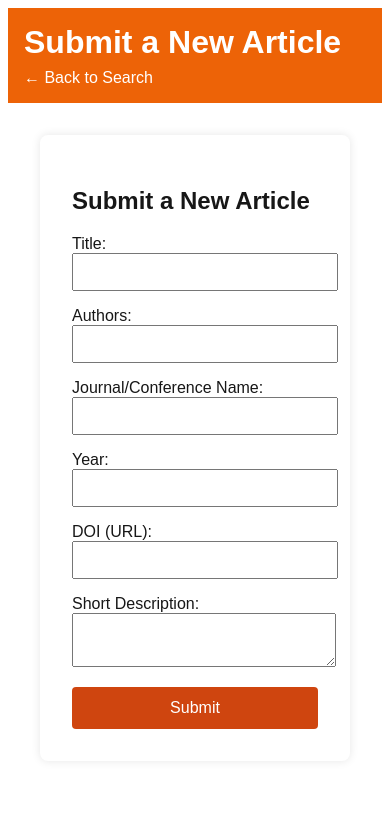
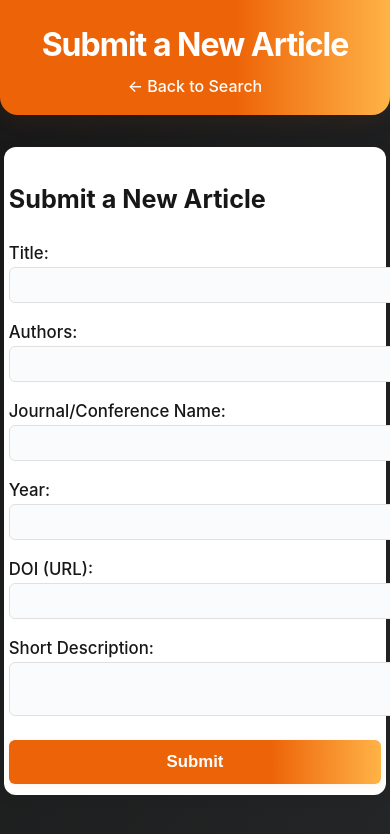
Before and after one commit to Kandyli007/frontend, a Next.js app: page /submit in a window 390 px wide. Shown: the top 834 px of the page. Built offline with nearby package versions, Linux system fonts and the light colour scheme; no server answers.

Commit message:
center the header and main content, ensure text visible on white background

```diff
--- a/styles/globals.css
+++ b/styles/globals.css
@@ -2,7 +2,6 @@
 @tailwind base;
 @tailwind components;
 @tailwind utilities;
-
 
 /*here is the color for background and foreground */
 :root {
@@ -28,40 +27,76 @@
 
 /*change the body style in here*/
 body {
-  background: var(--background);
+  background: linear-gradient(120deg, #181818 0%, #232526 100%);
   color: var(--foreground);
-  font-family: Arial, Helvetica, sans-serif;
+  font-family: "Inter", system-ui, Arial, Helvetica, sans-serif;
+  font-size: 1.05rem;
+  line-height: 1.6;
+  margin: 0;
+  min-height: 100vh;
+}
+
+/* Center the main content vertically and horizontally */
+.page-center {
+  min-height: calc(100vh - 120px); /* Adjust for header height */
+  display: flex;
+  align-items: center;
+  justify-content: center;
 }
 
 /*the second part：my style of columns, button, and tables */
 
 /*the front page style */
 header {
-  background: #ed6307;
+  background: linear-gradient(90deg, #ed6307 60%, #ffb347 100%);
   color: white;
-  padding: 1rem;
+  padding: 1.2rem 1.5rem 1rem 1.5rem;
+  border-radius: 0 0 18px 18px;
+  box-shadow: 0 4px 24px rgba(237, 99, 7, 0.08);
+  margin-bottom: 1.5rem;
+  text-align: center; /* Center all header content */
 }
 header h1 {
-  margin: 0 0 0.5rem 0;
+  margin: 0 0 0.2rem 0;
+  font-size: 2rem;
+  font-weight: 700;
+  letter-spacing: -1px;
+  text-align: center; /* Ensure h1 is centered */
+}
+header nav {
+  margin-top: 0.2rem;
+  display: flex;
+  justify-content: center; /* Center nav links */
+  gap: 1.2rem;
 }
 header nav a {
   color: #fff;
-  margin-right: 1rem;
+  margin-right: 0; /* Remove right margin, use gap instead */
   text-decoration: none;
+  font-weight: 500;
+  transition: text-decoration 0.2s;
+  font-size: 1rem;
+}
+header nav a:hover {
+  text-decoration: underline;
 }
 
 /*the main part keep empty */
 main {
-  padding: 2rem;
+  padding: 1.5rem 0.5rem 1.5rem 0.5rem;
+  max-width: 600px;
+  margin: 0 auto;
 }
 
 /*the search bar and the submit bar */
 .search-section,
-.submission-form {
-  background: white;
-  padding: 2rem;
-  border-radius: 8px;
-  box-shadow: 0 0 10px rgba(0,0,0,0.1);
+.submission-form,
+section {
+  background: #fff;
+  padding: 1.5rem 1.2rem;
+  border-radius: 12px;
+  box-shadow: 0 2px 16px rgba(0, 0, 0, 0.07);
+  margin-bottom: 1.5rem;
 }
 
 /*the search enter bar */
@@ -75,59 +110,134 @@ main {
 /*the drag down filter and button put together */
 .filters {
   display: flex;
-  gap: 1rem;
-  margin-bottom: 2rem;
+  gap: 0.7rem;
+  margin-bottom: 1rem;
+  align-items: center;
 }
 .filters select,
 .filters button {
-  padding: 0.5rem;
+  padding: 0.5rem 1rem;
   font-size: 1rem;
 }
 
 /*here is the article tables */
 table {
   width: 100%;
-  border-collapse: collapse;
+  border-collapse: separate;
+  border-spacing: 0;
   margin-top: 1rem;
+  background: #fff;
+  border-radius: 8px;
+  overflow: hidden;
+  box-shadow: 0 2px 12px rgba(0, 0, 0, 0.03);
 }
-th, td {
-  border: 1px solid #ccc;
-  padding: 0.5rem;
+th,
+td {
+  border: none;
+  padding: 0.7rem 0.8rem;
   text-align: left;
+}
+th {
+  background: #f7f7f7;
+  font-weight: 600;
+  font-size: 1rem;
+  color: #ed6307;
+  border-bottom: 2px solid #f0e6e6;
+}
+tbody tr:nth-child(even) {
+  background: #fafbfc;
+}
+tbody tr:hover {
+  background: #fff3e6;
+  transition: background 0.2s;
 }
 
 /*table inside enter, article kinds, drag down bar */
 form {
   display: flex;
   flex-direction: column;
-  gap: 1rem;
+  gap: 0.8rem;
 }
 form input,
 form textarea,
 form select {
-  padding: 0.5rem;
+  padding: 0.5rem 0.8rem;
   font-size: 1rem;
   width: 100%;
+  border-radius: 6px;
+  border: 1.5px solid #e0e0e0;
+  background: #fafbfc;
+  transition: border-color 0.2s;
+}
+form input:focus,
+form textarea:focus,
+form select:focus {
+  border-color: #ed6307;
+  outline: none;
+}
+form label {
+  font-weight: 500;
+  margin-bottom: 0.2rem;
 }
 
 /*a general button */
 button {
-  padding: 0.75rem;
-  background-color: #cc3a00f0;
+  padding: 0.75rem 1.5rem;
+  background: linear-gradient(90deg, #ed6307 70%, #ffb347 100%);
   color: white;
-  font-size: 1rem;
+  font-size: 1.05rem;
+  font-weight: 600;
   border: none;
   cursor: pointer;
-  border-radius: 4px;
+  border-radius: 6px;
+  box-shadow: 0 2px 8px rgba(237, 99, 7, 0.08);
+  transition: background 0.2s, transform 0.1s;
 }
 button:hover {
-  background-color: #cc3a00;
+  background: linear-gradient(90deg, #cc3a00 70%, #ffb347 100%);
+  transform: translateY(-2px) scale(1.03);
 }
 
 /*the commenet and review block style */
 .review {
-  background-color: #cac5c5;
-  border-radius: 7px;
-  padding: 10px;
-  margin-bottom: 10px;
+  background-color: #f4f0ed;
+  border-radius: 10px;
+  padding: 1rem 1.2rem;
+  margin-bottom: 1.2rem;
+  box-shadow: 0 1px 6px rgba(237, 99, 7, 0.07);
 }
+
+/* Ensure headings and empty-state text are visible on white backgrounds */
+.search-section h2,
+.search-section p {
+  color: #222; /* or use var(--foreground) for consistency */
+  font-weight: 600;
+  margin-top: 0.5rem;
+  margin-bottom: 0.5rem;
+}
+
+/* Optionally, make the empty-state message lighter and italic */
+.search-section p:only-child,
+.search-section p em {
+  color: #888;
+  font-style: italic;
+  font-weight: 400;
+}
+
+/* Responsive tweaks */
+@media (max-width: 700px) {
+  main {
+    padding: 0.5rem 0.1rem;
+    max-width: 98vw;
+  }
+  .search-section,
+  .submission-form,
+  section {
+    padding: 0.7rem 0.3rem;
+  }
+  table,
+  th,
+  td {
+    font-size: 0.95rem;
+  }
+}
```
